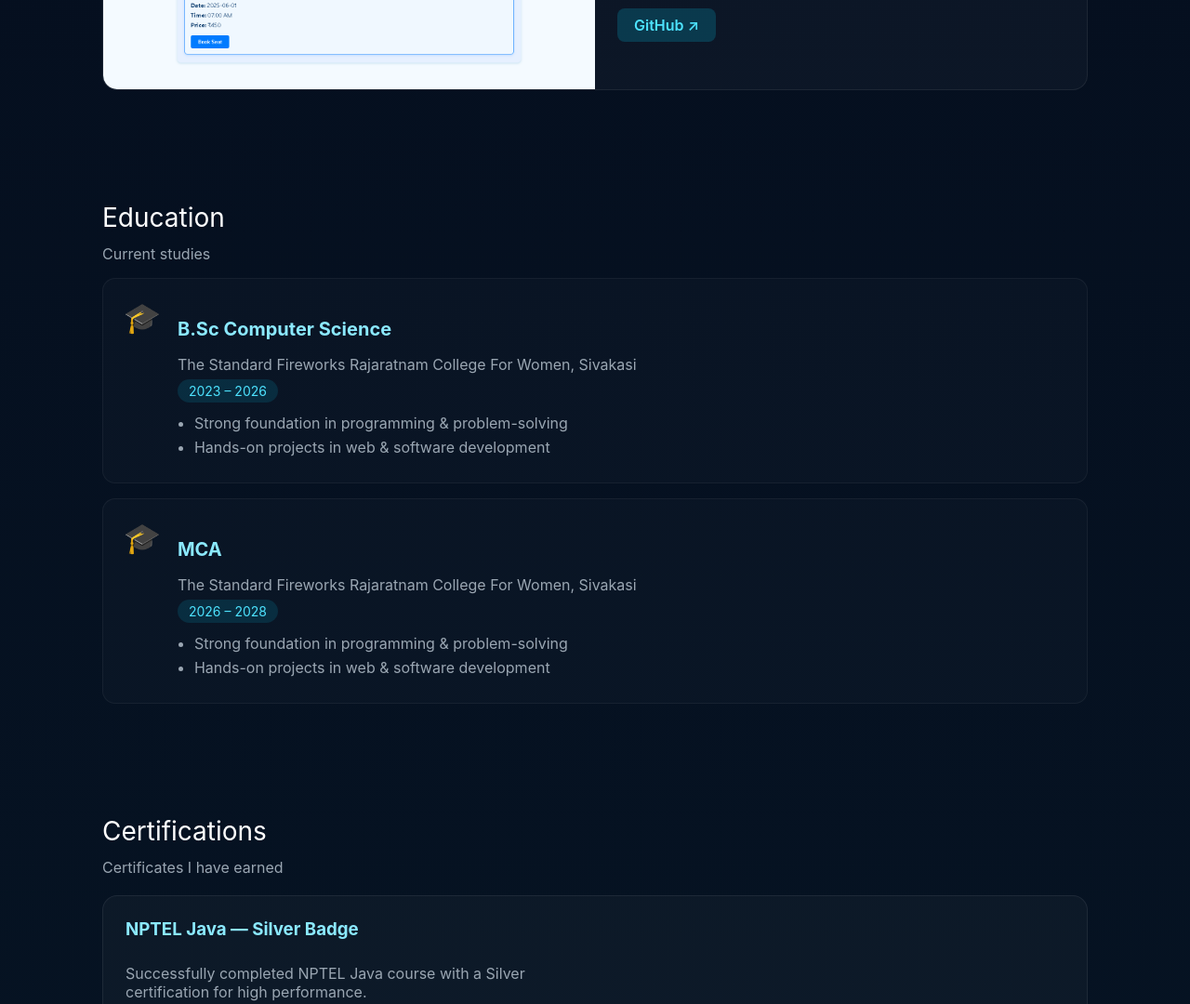
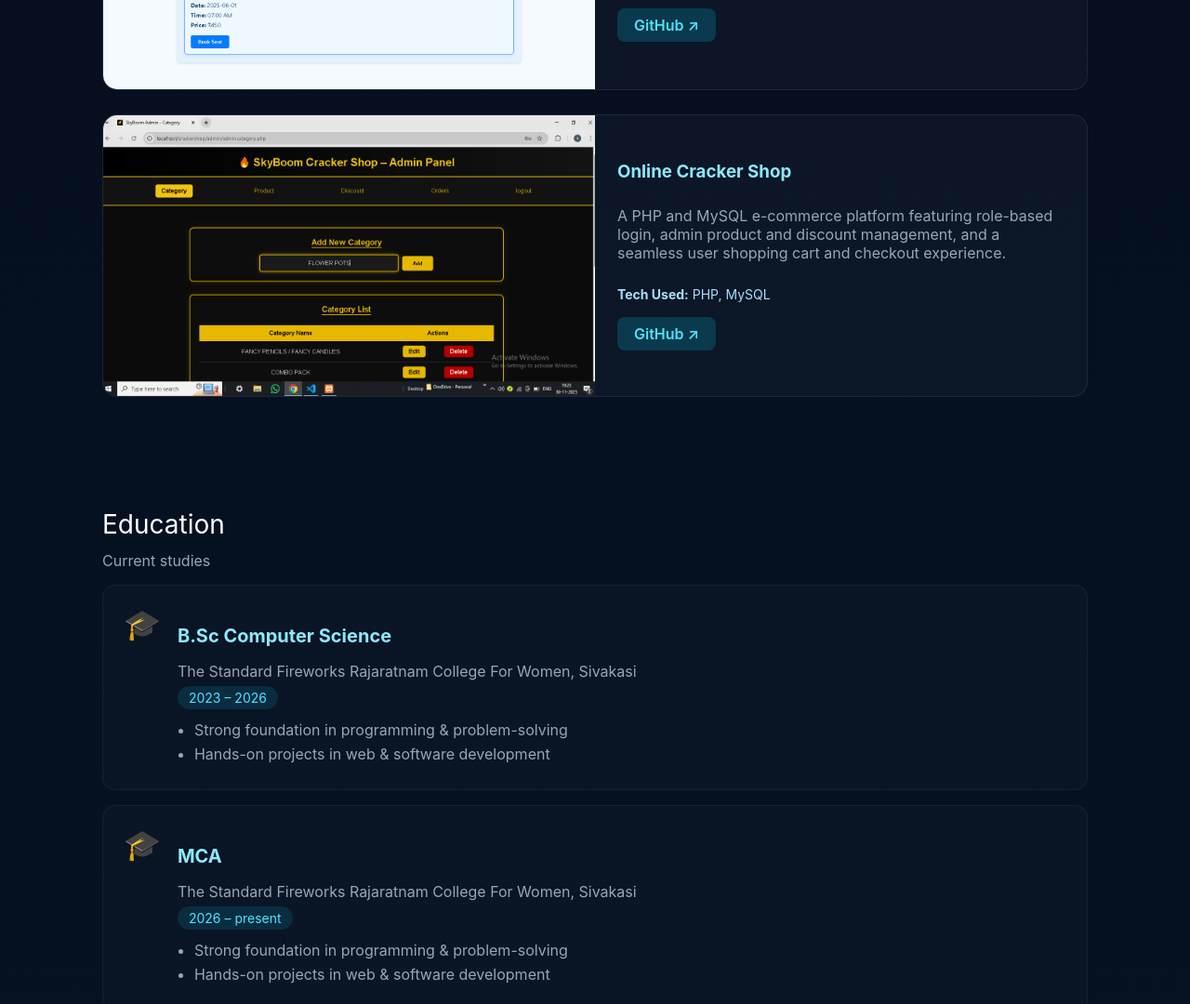
Before and after one commit to sundaramari2006-cyber/portfolio, a plain HTML site: page index.html in a window 1280 px wide. Shown: the part 2960-4040 px from the top of the page at 93% size. Drawn offline with Linux system fonts and the light colour scheme.

Commit message:
Updated project new 3

```diff
--- a/index.html
+++ b/index.html
@@ -224,7 +224,18 @@
                         <a href="https://github.com/sundaramari2006-cyber/busticketapp.git" class="github-btn">GitHub ↗</a>
                     </div>
                 </div>
-
+                <!-- project 3 -->
+                <div class="project-card">
+                    <div class="project-img">
+                        <img src="crackershop.png" alt="crackershop Screenshot">
+                    </div>
+                    <div class="project-info">
+                        <h3>Online Cracker Shop</h3>
+                        <p class="desc">A PHP and MySQL e-commerce platform featuring role-based login, admin product and discount management, and a seamless user shopping cart and checkout experience.</p>
+                        <p class="tech"><strong>Tech Used:</strong> PHP, MySQL</p>
+                        <a href="https://github.com/sundaramari2006-cyber/crackershop-ecommercesite" class="github-btn">GitHub ↗</a>
+                    </div>
+                </div>
             </div>
         </section>
 
@@ -266,7 +277,7 @@
                             The Standard Fireworks Rajaratnam College For Women, Sivakasi
                         </p>
 
-                        <div class="edu-year">2026 – 2028</div>
+                        <div class="edu-year">2026 – present</div>
 
                         <ul class="edu-highlights">
                             <li>Strong foundation in programming & problem-solving</li>
```
Also changed, not shown: crackershop.png (added).
